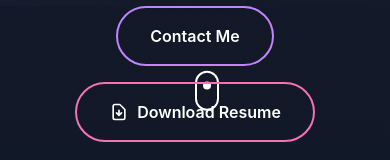
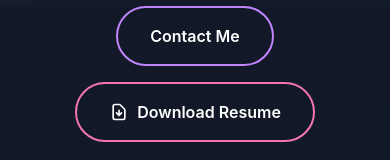
Before and after one commit to Tarek-H1/Portfolio, a React (Vite) app: page / in a window 390 px wide. Shown: the part 811-971 px from the top of the page. Built offline with nearby package versions, Linux system fonts and the light colour scheme.

Commit message:
Hide scroll indicator on mobile to prevent overlap

```diff
--- a/src/components/Hero.jsx
+++ b/src/components/Hero.jsx
@@ -146,7 +146,7 @@
 
             {/* Scroll indicator */}
             <motion.div
-                className="absolute bottom-8 left-1/2 transform -translate-x-1/2"
+                className="hidden md:block absolute bottom-8 left-1/2 transform -translate-x-1/2"
                 animate={{ y: [0, 10, 0] }}
                 transition={{ duration: 1.5, repeat: Infinity }}
             >
```
